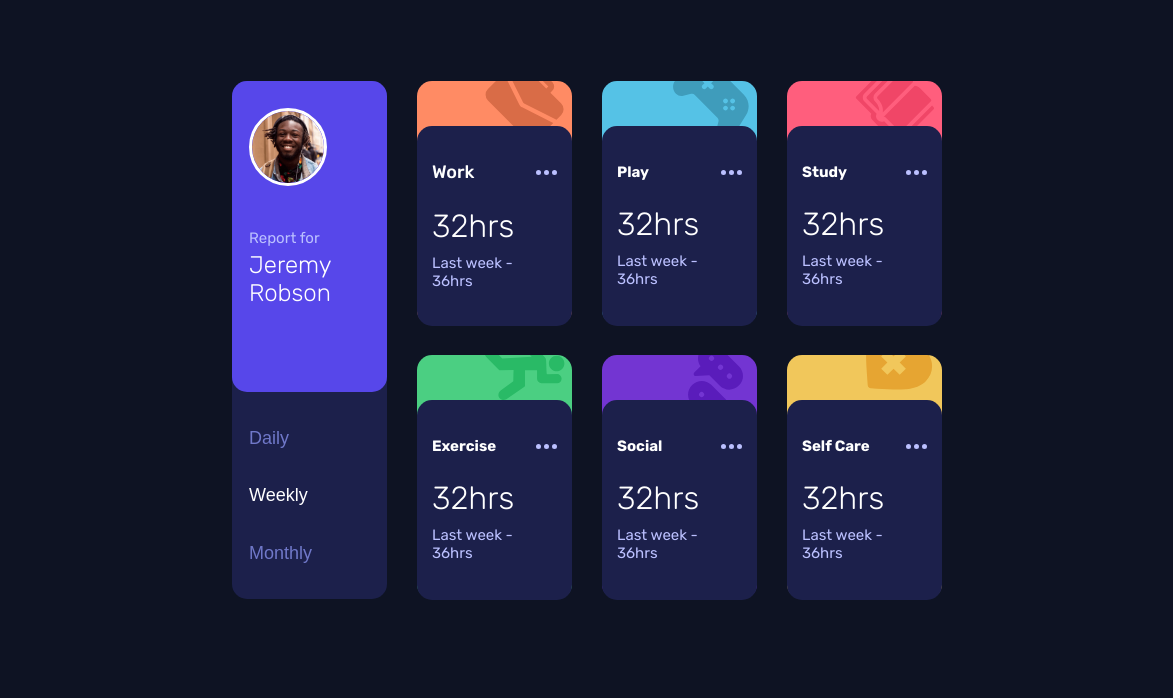
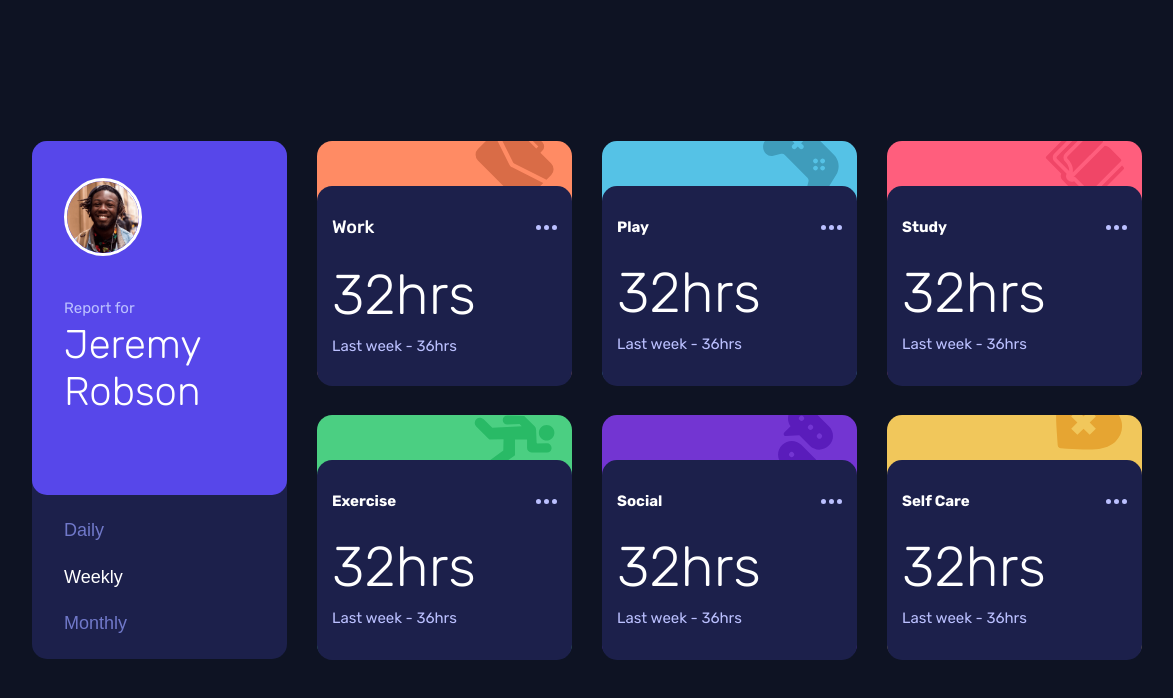
Before and after one commit to Hekimianz/time-tracking-dashboard, a plain HTML site: page index.html in a window 1536 px wide. Shown: the whole page, without its empty margins (181-1354 px from the left). Drawn offline with Linux system fonts and the light colour scheme.

Commit message:
implemented desktop layout

```diff
--- a/style.css
+++ b/style.css
@@ -36,6 +36,7 @@ main {
   justify-items: center;
   row-gap: 24px;
   padding: 81px 0;
+  align-content: center;
 }
 
 .card__profile {
@@ -113,7 +114,7 @@ main {
 .card__exercise {
   background-color: var(--exercise-bg-color);
   background-image: url(./images/icon-exercise.svg);
-  background-position: 90% -5%;
+  background-position: 90% 0%;
 }
 
 .card__social {
@@ -227,8 +228,37 @@ main {
 
   .card__content--lower {
     flex-direction: column;
-    width: 9rem;
+    width: 100%;
     gap: 9px;
     align-items: flex-start;
   }
 }
+
+@media screen and (min-width: 1440px) {
+  main {
+    grid-template-columns: repeat(4, 255px);
+    grid-template-rows: 244px 244px;
+  }
+
+  .card__profile--text h1 {
+    font-size: 4rem;
+  }
+
+  .card__profile--top {
+    height: 354px;
+    padding: 3.7rem 3.2rem;
+  }
+
+  .card__profile--lower {
+    height: 164px;
+    padding: 0 3.2rem;
+  }
+
+  .card__content--lower {
+    width: 100%;
+  }
+
+  .time {
+    font-size: 5.6rem;
+  }
+}
```
